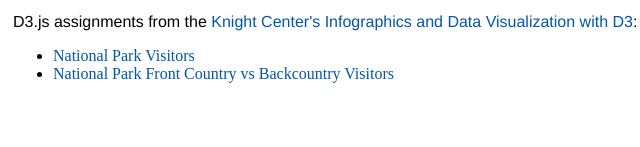
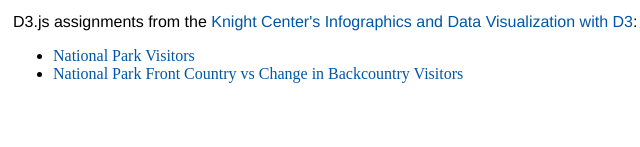
Before and after one commit to KaraDowney/karadowney.github.io, a plain HTML site: page beta.html in a window 1280 px wide. Shown: the part 355-502 px from the top of the page, 37-677 px from the left. Drawn offline with nearby package versions, Linux system fonts and the light colour scheme.

Commit message:
Update beta.html

```diff
--- a/beta.html
+++ b/beta.html
@@ -18,7 +18,7 @@
 	<p class = "content">D3.js assignments from the <a href="http://journalismcourses.org/D3.html" target = _blank>Knight Center's Infographics and Data Visualization with D3</a>:
 	<ul>
 	<li><a href="http://bl.ocks.org/karadowney/ac8f1e36181ecfbfc0e1" target = _blank>National Park Visitors</a></li>
-	<li><a href="http://bl.ocks.org/karadowney/f142768c60ccf0abf9f9" target_blank>National Park Front Country vs Backcountry Visitors</a></li>
+	<li><a href="http://bl.ocks.org/karadowney/f142768c60ccf0abf9f9" target_blank>National Park Front Country vs Change in Backcountry Visitors</a></li>
 	</ul></p>
 
 
```
